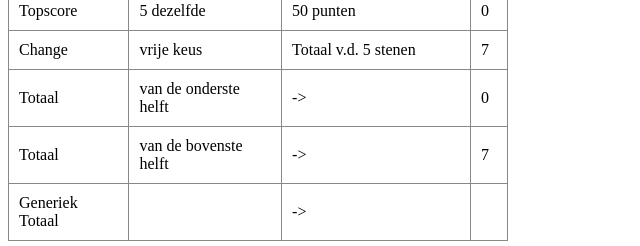
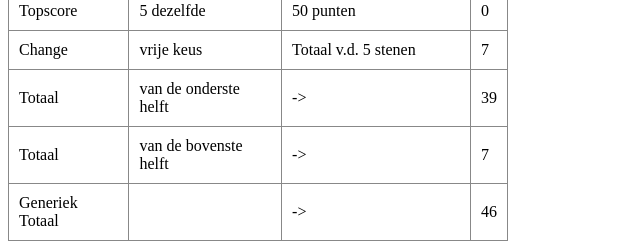
Before and after one commit to Marc-Elz/vue-yahtzee, a Vue app: page / in a window 1280 px wide. Shown: the part 667-913 px from the top of the page, without its empty margins (0-640 px from the left). Built offline with nearby package versions, Linux system fonts and the light colour scheme.

Commit message:
Added: totalfunctions. using .value of references instead of trying to use the DOM. Fixed: returning the values instead of the properties in 3OAK/4OAK

```diff
--- a/src/components/ScoreTable.vue
+++ b/src/components/ScoreTable.vue
@@ -126,7 +126,7 @@ const determine3OAK = computed(() => {
         }
     })
 
-    return found ? calculateAllEyes : 0;
+    return found ? calculateAllEyes.value : 0;
 })
 
 const determine4OAK = computed(() => {
@@ -137,7 +137,7 @@ const determine4OAK = computed(() => {
         }
     })
 
-    return found ? calculateAllEyes : 0;
+    return found ? calculateAllEyes.value : 0;
 })
 
 const handleFullHouse = computed(() => {
@@ -226,11 +226,12 @@ const handleChance = computed(() => {
 
 });
 
-// Not working yet
 const getTotalCountDown = computed(() => {
-    const part2 = document.getElementsByClassName("part-2")
-    console.log(Array.from(part2).length)
-    return Number(Array.from(part2).reduce((acc, item) => acc + (+item.textContent), 0));
+    return determine3OAK.value + determine4OAK.value +  handleFullHouse.value + handleStraight(4) + handleStraight(5) + handleYahtZee.value + handleChance.value
 });
 
+const getFullScore = computed(() => {
+    return getTotalCountDown.value + calculateAllEyes.value
+})
+
 </script>
```
